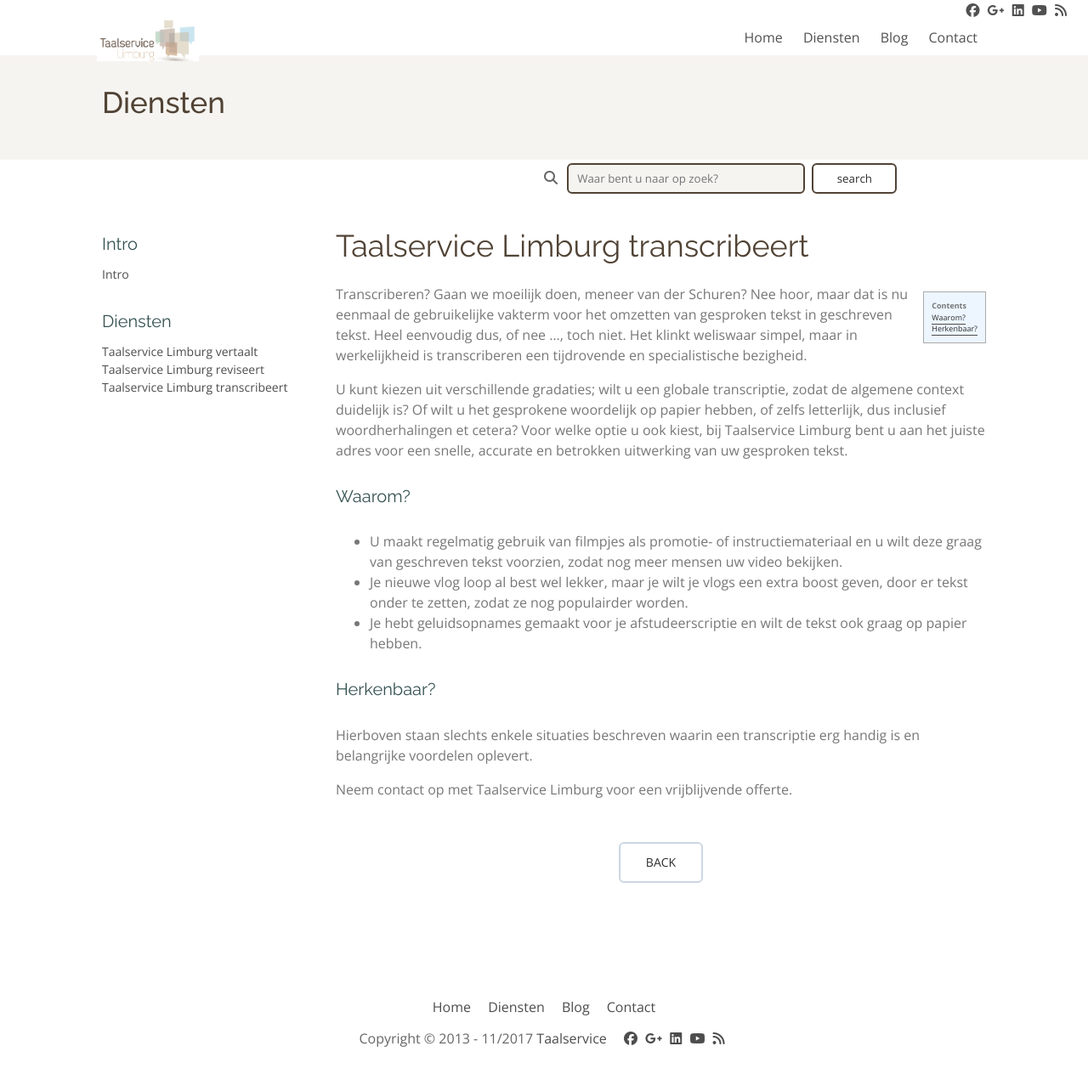
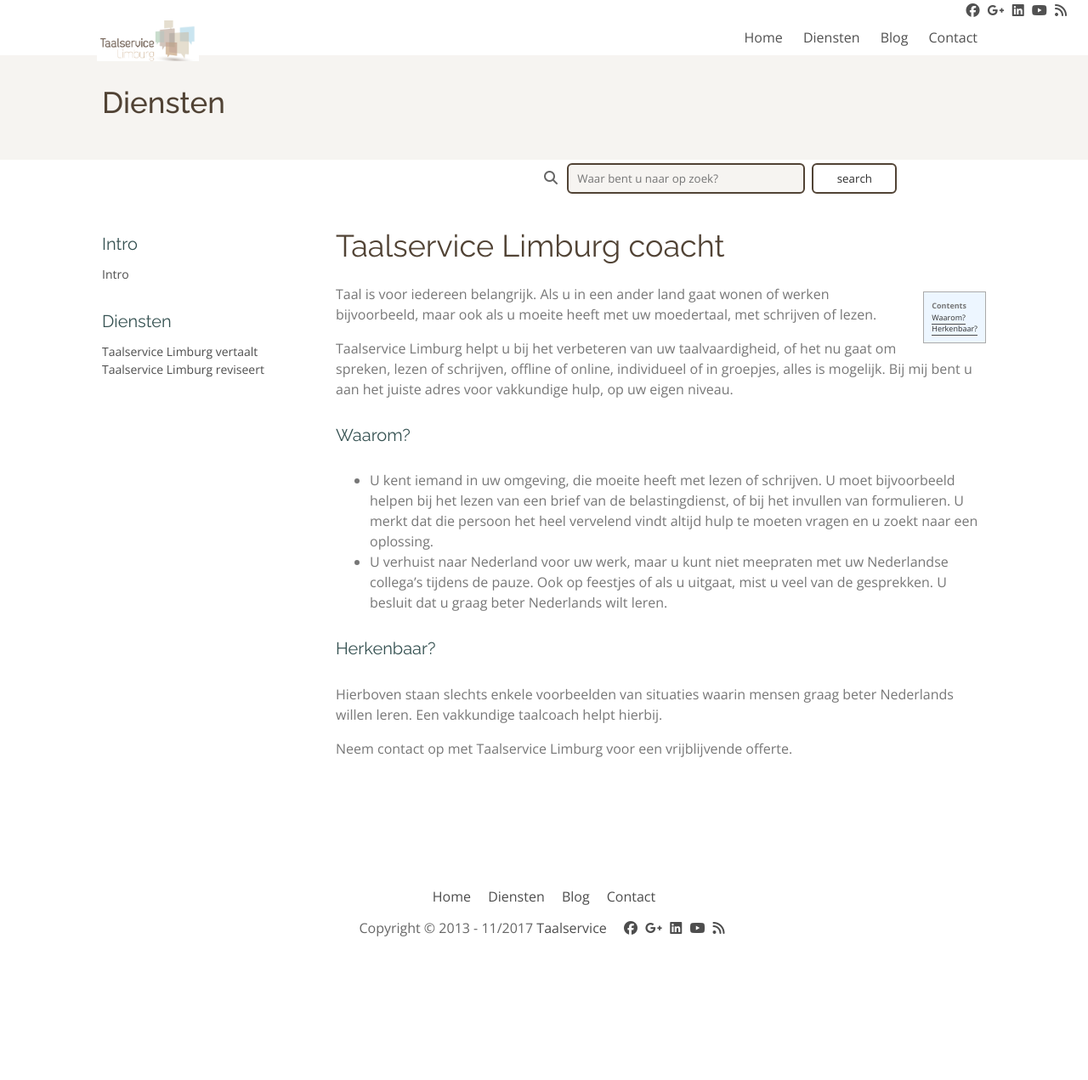
Before and after one commit to solilocide/solilocide.github.com, a Jekyll site: the page built from _diensten/transcribeert.md, in a window 1280 px wide and 1338 px high. Shown: the top 1271 px of the window at 85% size. Built offline with Jekyll 4.4.1, drawn with Linux system fonts in a browser that asks for light colours; nearby versions of some CDN libraries; comment, search, counter and statistics services are not loaded.

Commit message:
Text changed completely

```diff
--- a/_diensten/transcribeert.md
+++ b/_diensten/transcribeert.md
@@ -2,8 +2,8 @@
 layout: diensten
 status: publish
 published: true
-title: Taalservice Limburg transcribeert
-permalink: /diensten/transcribeert/
+title: Taalservice Limburg coacht
+permalink: /diensten/coacht/
 date: '2017-03-26 20:51:34 -0400'
 date_gmt: '2017-03-26 20:51:34 -0400'
 categories: []
@@ -13,20 +13,19 @@
 * This will become a table of contents (this text will be scraped).
 {:toc}
 
-Transcriberen? Gaan we moeilijk doen, meneer van der Schuren? Nee hoor, maar dat is nu eenmaal de gebruikelijke vakterm voor het omzetten van gesproken tekst in geschreven tekst. Heel eenvoudig dus, of nee …, toch niet. Het klinkt weliswaar simpel, maar in werkelijkheid is transcriberen een tijdrovende en specialistische bezigheid.
+Taal is voor iedereen belangrijk. Als u in een ander land gaat wonen of werken bijvoorbeeld, maar ook als u moeite heeft met uw moedertaal, met schrijven of lezen.
 
-U kunt kiezen uit verschillende gradaties; wilt u een globale transcriptie, zodat de algemene context duidelijk is? Of wilt u het gesprokene woordelijk op papier hebben, of zelfs letterlijk, dus inclusief woordherhalingen et cetera? Voor welke optie u ook kiest, bij Taalservice Limburg bent u aan het juiste adres voor een snelle, accurate en betrokken uitwerking van uw gesproken tekst.
+Taalservice Limburg helpt u bij het verbeteren van uw taalvaardigheid, of het nu gaat om spreken, lezen of schrijven, offline of online, individueel of in groepjes, alles is mogelijk. Bij mij bent u aan het juiste adres voor vakkundige hulp, op uw eigen niveau.
 
 #### Waarom?
 {: .offset}
 
-* U maakt regelmatig gebruik van filmpjes als promotie- of instructiemateriaal en u wilt deze graag van geschreven tekst voorzien, zodat nog meer mensen uw video bekijken.
-* Je nieuwe vlog loop al best wel lekker, maar je wilt je vlogs een extra boost geven, door er tekst onder te zetten, zodat ze nog populairder worden.
-* Je hebt geluidsopnames gemaakt voor je afstudeerscriptie en wilt de tekst ook graag op papier hebben.
+* U kent iemand in uw omgeving, die moeite heeft met lezen of schrijven. U moet bijvoorbeeld helpen bij het lezen van een brief van de belastingdienst, of bij het invullen van formulieren. U merkt dat die persoon het heel vervelend vindt altijd hulp te moeten vragen en u zoekt naar een oplossing.
+* U verhuist naar Nederland voor uw werk, maar u kunt niet meepraten met uw Nederlandse collega's tijdens de pauze. Ook op feestjes of als u uitgaat, mist u veel van de gesprekken. U besluit dat u graag beter Nederlands wilt leren.
 
 #### Herkenbaar?
 {: .offset}
 
-Hierboven staan slechts enkele situaties beschreven waarin een transcriptie erg handig is en belangrijke voordelen oplevert.
+Hierboven staan slechts enkele voorbeelden van situaties waarin mensen graag beter Nederlands willen leren. Een vakkundige taalcoach helpt hierbij.
 
 Neem contact op met Taalservice Limburg voor een vrijblijvende offerte.
```
